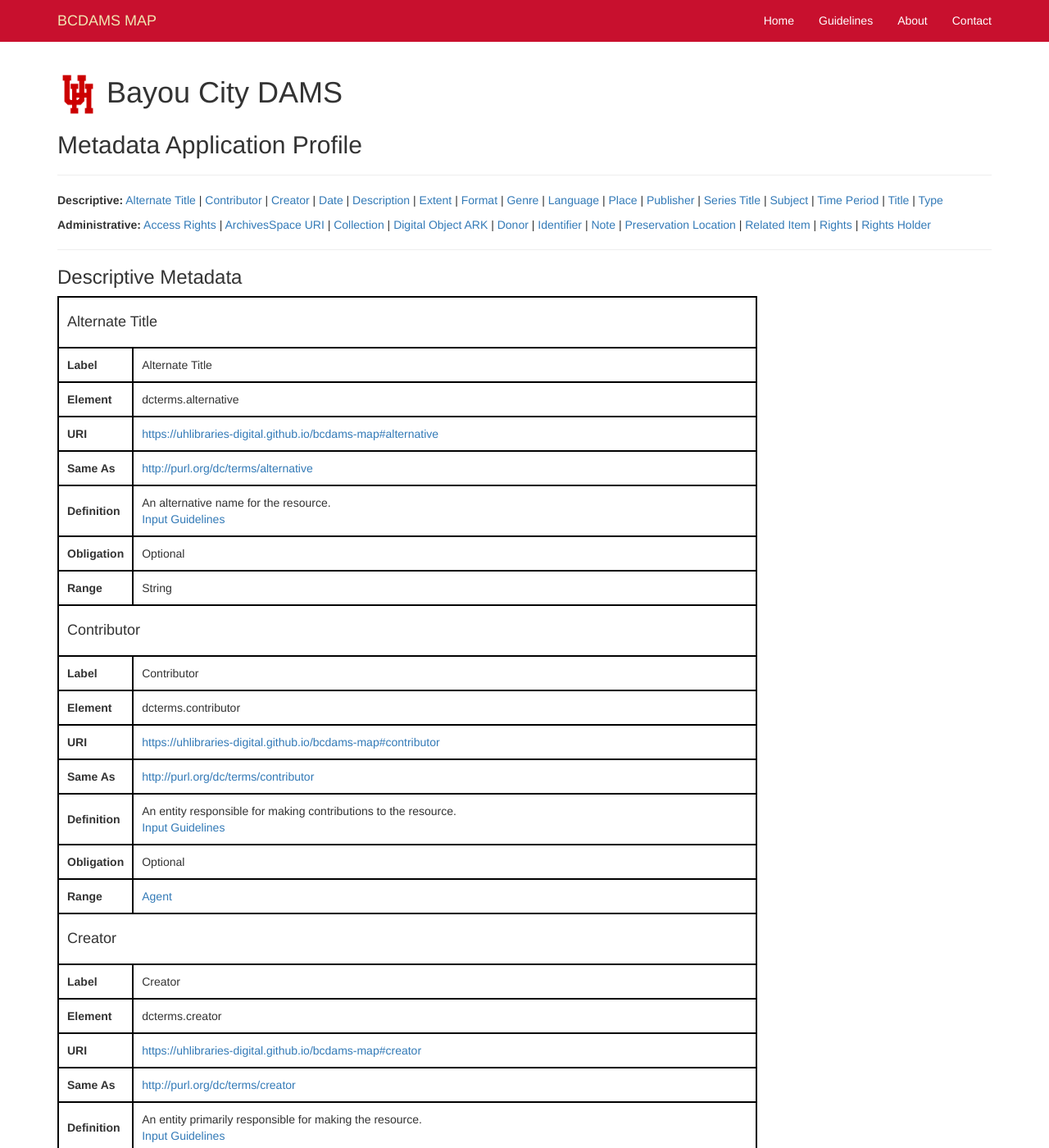
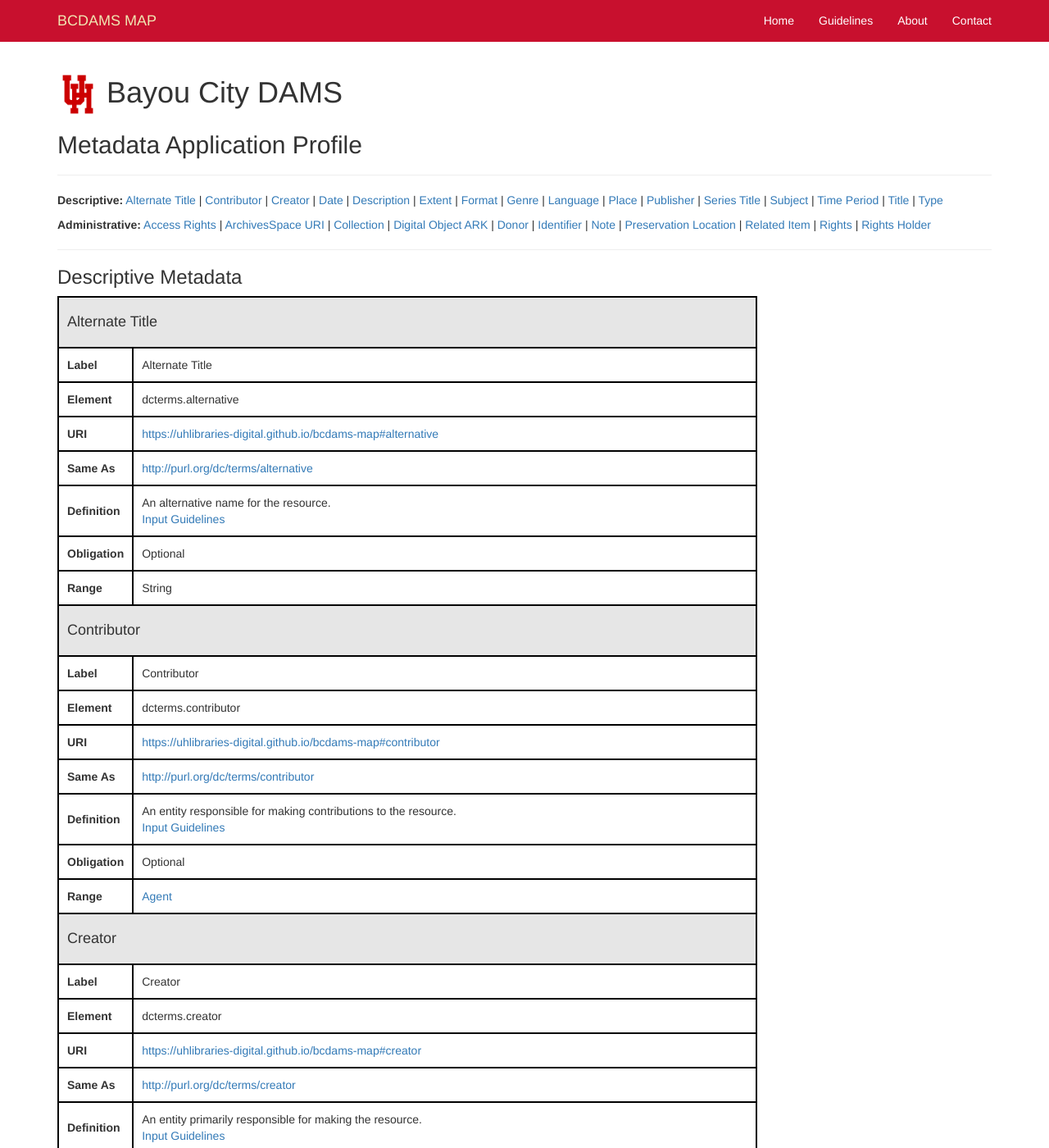
Before and after one commit to uhlibraries-digital/bcdams-map, a Jekyll site: the page built from index.html, in a window 1280 px wide and 1400 px high. Shown: the whole window at 82% size. Built offline with Jekyll 4.4.1, drawn with Linux system fonts in a browser that asks for light colours; nearby versions of some CDN libraries; the list of posts is cut into pages by our own code; comment, search, counter and statistics services are not loaded.

Commit message:
floating-header css experiment

```diff
--- a/_includes/table.html
+++ b/_includes/table.html
@@ -3,12 +3,14 @@
 	<div property="rdfs:comment" content="{{ element.definition }}"></div>
 	<div property="owl:sameAs" content="{{ element.source }}"></div>
 </div>
+<thead>
 	<tr>
 		<th colspan="2">
 			<a class="anchor" name="{{ element.name }}"></a>
 			<h4>{{ element.label }}</h4>
 		</th>
 	</tr>
+</thead>
 <tr>
 	<td><b>Label</b></td>
 	<td>{{ element.label }}</td>
--- a/assets/css/custom.css
+++ b/assets/css/custom.css
@@ -84,10 +84,12 @@
    padding: 10px;
 }
 
-thead th {
+.floating-header thead th {
 	position: sticky;
+	position: -webkit-sticky;
   top: 50px;
   background-color: #e6e6e6;
+	border: 2px solid black;
 }
 
 /**
--- a/index.html
+++ b/index.html
@@ -21,7 +21,7 @@
 <hr>
 
 <h3>Descriptive Metadata</h3>
-<table class="border" cellspacing="0">
+<table class="floating-header" cellspacing="0">
 {% for field in site.data.order.descriptive %}
   {% assign element = site.data.elements[field] %}
   {% include table.html %}
@@ -29,7 +29,7 @@
 </table>
 
 <h3>Administrative Metadata</h3>
-<table class="border" cellspacing="0">
+<table class="floating-header" cellspacing="0">
 {% for field in site.data.order.administrative %}
   {% assign element = site.data.elements[field] %}
   {% include table.html %}
```
Lines whose indentation alone changed are shown as unchanged.
